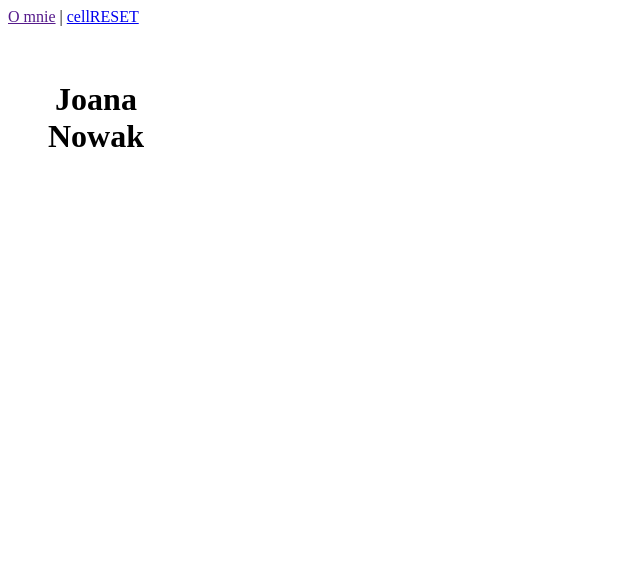
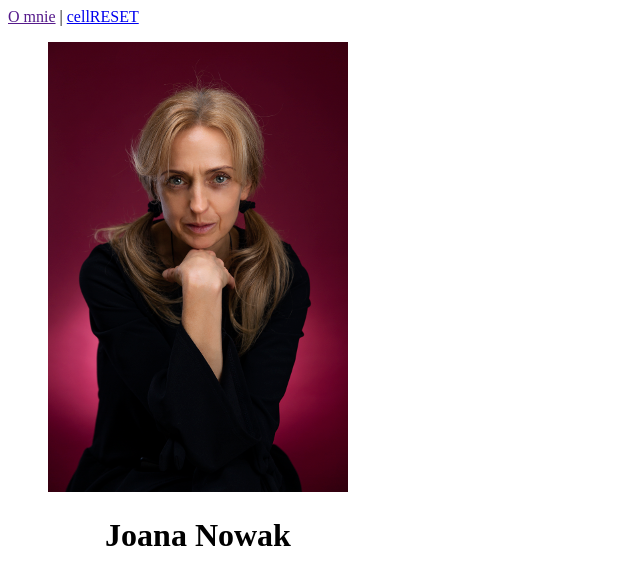
Before and after one commit to joannanowakfit/joannanowakfit, a plain HTML site: page index.html in a window 1280 px wide. Shown: the whole page, without its empty margins (0-640 px from the left). Drawn offline with Linux system fonts and the light colour scheme.

Commit message:
Fix image

```diff
--- a/index.html
+++ b/index.html
@@ -7,7 +7,7 @@
     <body>
 <a href="">O mnie</a> | <a href="cellreset.html">cellRESET</a>
 <figure>
-  <img src="beata-joahim.png" alt="">
+  <img src="joanna-nowak.png" alt="">
   <figcaption><h1>Joana Nowak</h1></figcaption>
 </figure>
 
```
Also changed, not shown: joanna-nowak.png (added).
